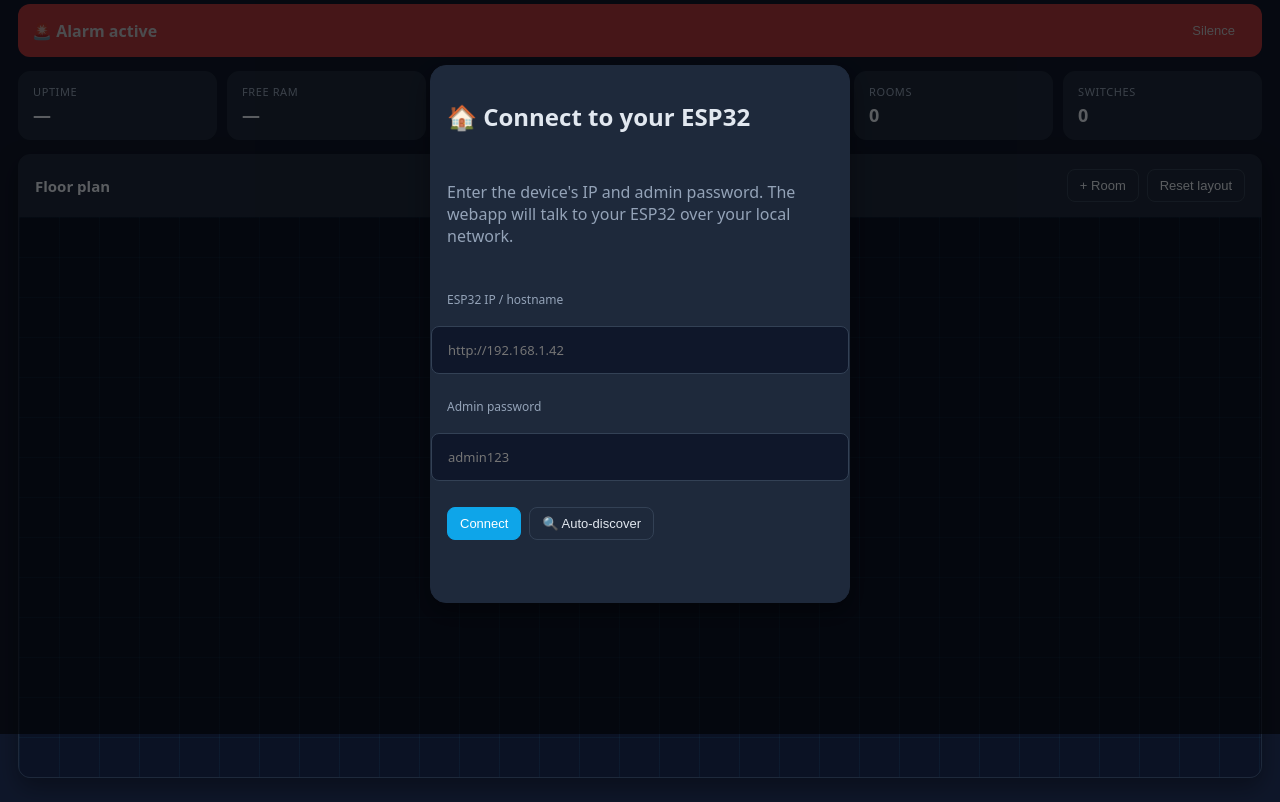
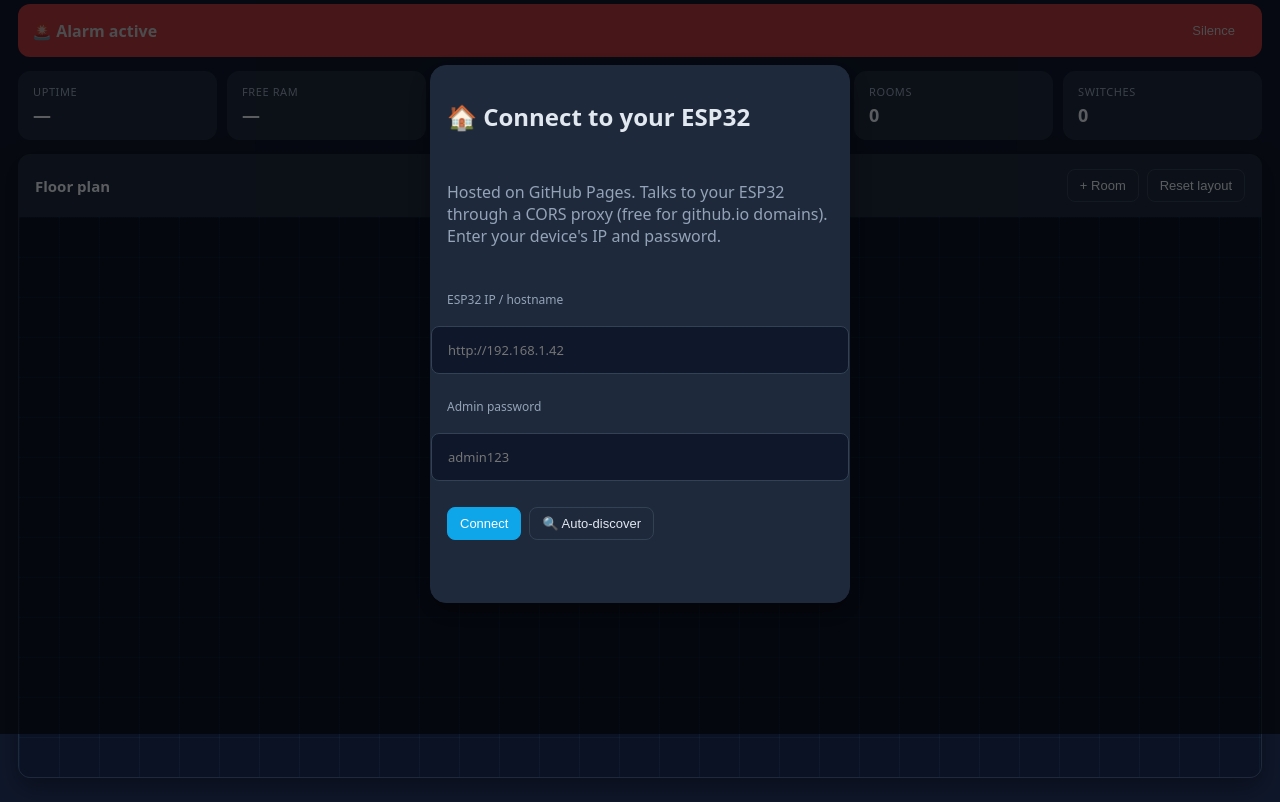
Before and after one commit to sa8650/homecore, a plain HTML site: page index.html in a window 1280 px wide. Shown: the part 66-868 px from the top of the page. Drawn offline with Linux system fonts and the light colour scheme.

Commit message:
Update modal text and fix HTML formatting

```diff
--- a/index.html
+++ b/index.html
@@ -12,8 +12,7 @@
   <div class="modal" id="connModal" data-open="true">
     <div class="modal-card narrow">
       <h2>🏠 Connect to your ESP32</h2>
-      <p class="muted">Enter the device's IP and admin password. The webapp will
-        talk to your ESP32 over your local network.</p>
+      <p class="muted">Hosted on GitHub Pages. Talks to your ESP32 through a CORS proxy (free for github.io domains). Enter your device's IP and password.</p>
       <label>ESP32 IP / hostname</label>
       <input id="espHost" placeholder="http://192.168.1.42" />
       <label>Admin password</label>
@@ -134,8 +133,7 @@
           <select id="newSwPin"></select>
           <button class="btn primary" id="btnCreateSw">Add</button>
         </div>
-        <p class="hint">Pins listed are free on the ESP32. Save and the dashboard
-          will refresh.</p>
+        <p class="hint">Pins listed are free on the ESP32. Save and the dashboard will refresh.</p>
         <ul class="list" id="switchList"></ul>
       </div>
 
```
